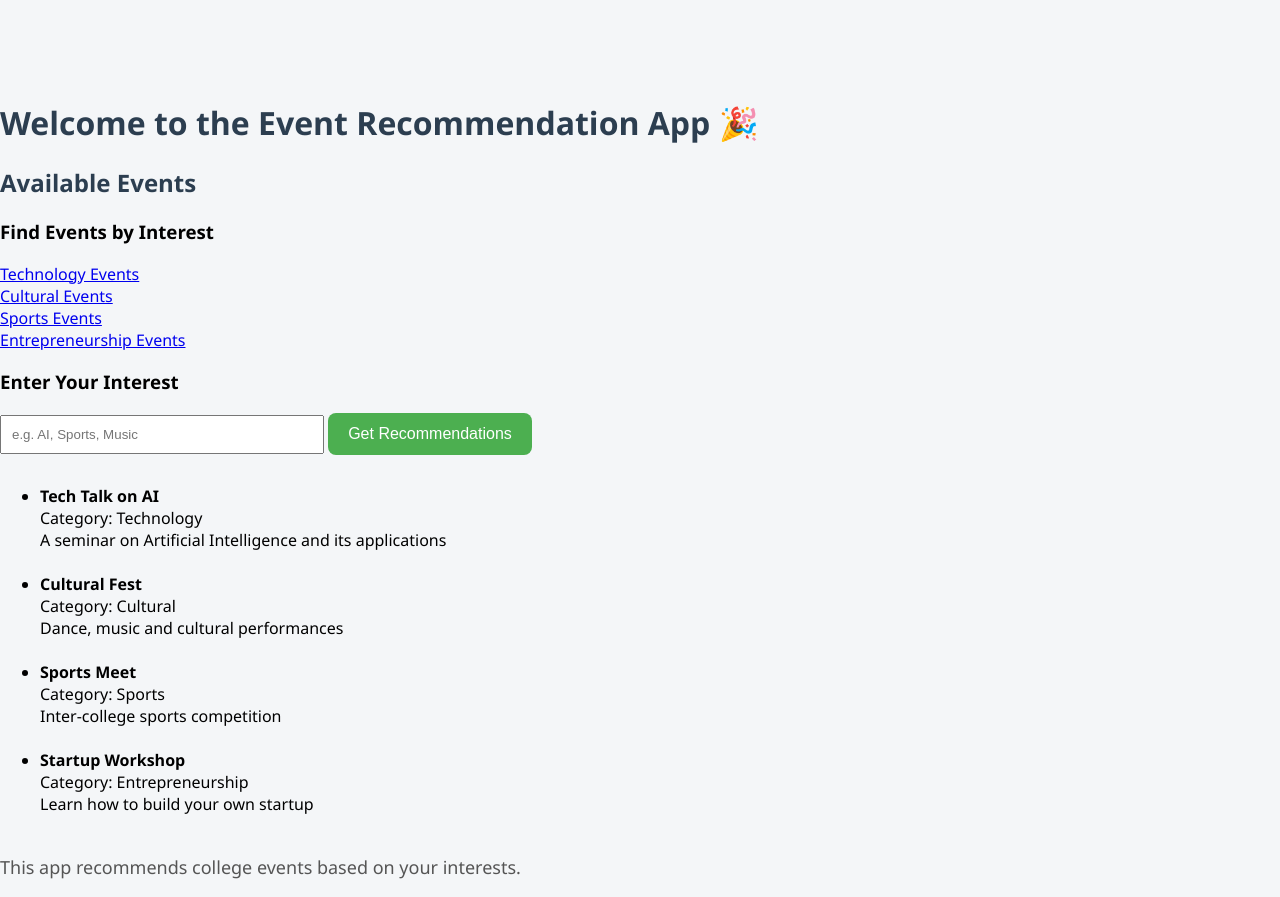
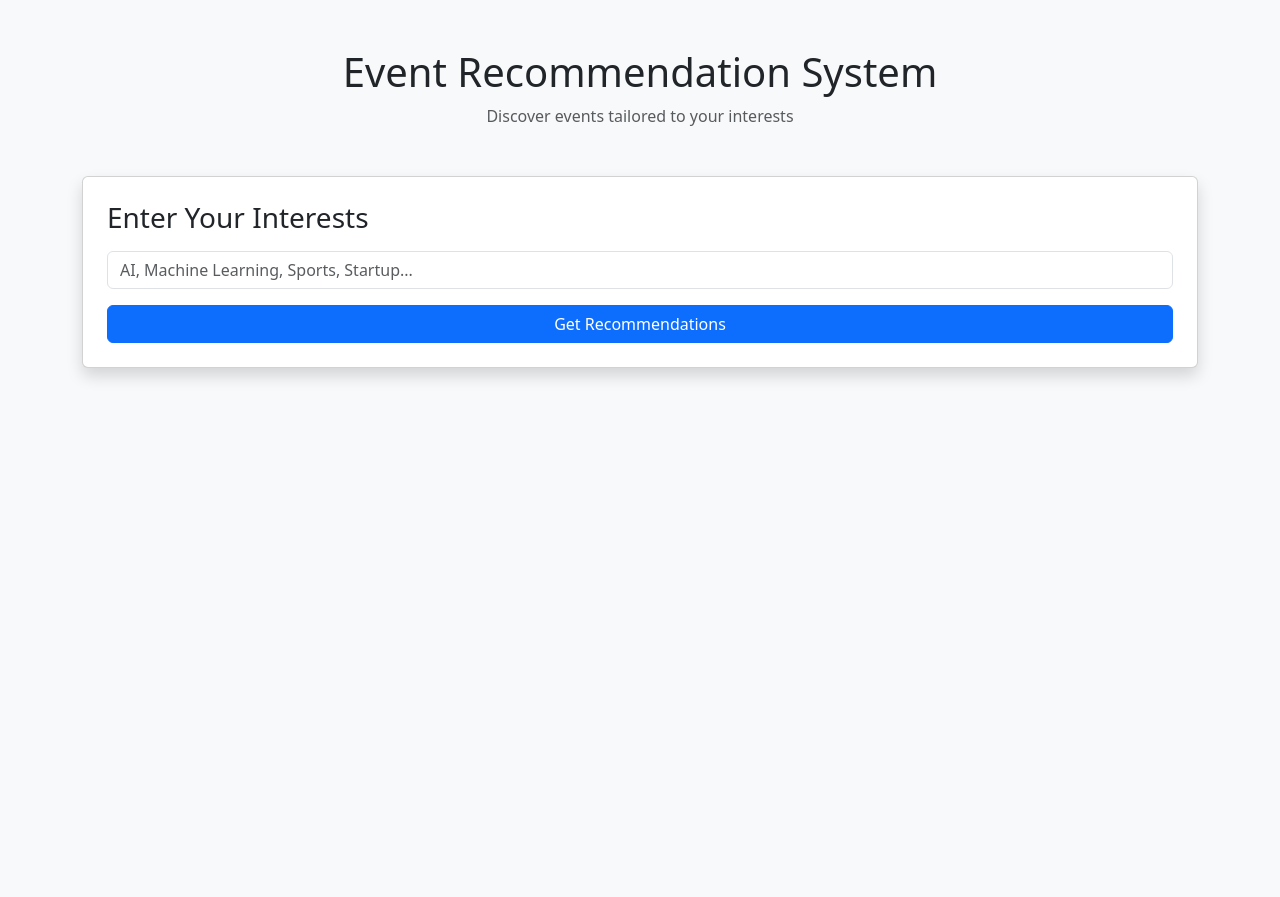
Before and after one commit to anshupriya11929/event-recommendation-system, a Flask app: page / in a window 1280 px wide. After the commit the page ends 379 px from the top, so only its background shows below. Run offline with Flask 3, Linux system fonts and the light colour scheme; parts of the project's set-up code (start-up, migrations or seed data) failed here and were passed over.

Commit message:
Changes made to the ui to make a more clean interface

```diff
--- /dev/null
+++ b/nltk_setup.py
@@ -0,0 +1,5 @@
+import nltk
+
+nltk.download("stopwords")
+nltk.download("wordnet")
+nltk.download("omw-1.4")
--- a/templates/home.html
+++ b/templates/home.html
@@ -1,40 +1,46 @@
 <!DOCTYPE html>
 <html>
 <head>
-    <title>Event Recommendation App</title>
-    <link rel="stylesheet" href="{{ url_for('static', filename='style.css') }}">
+    <title>Event Recommendation System</title>
 
+    <link href="https://cdn.jsdelivr.net/npm/bootstrap@5.3.8/dist/css/bootstrap.min.css" rel="stylesheet">
 </head>
-<body>
-    <div class="container">
-    <!-- your content -->
+<body class="bg-light">
+
+<div class="container mt-5">
+
+    <div class="text-center mb-5">
+        <h1> Event Recommendation System</h1>
+        <p class="text-muted">
+            Discover events tailored to your interests
+        </p>
+    </div>
+
+    <div class="card shadow p-4">
+
+        <h3 class="mb-3">
+            Enter Your Interests
+        </h3>
+
+        <form action="/recommend" method="POST">
+
+            <input
+                type="text"
+                class="form-control mb-3"
+                name="interest"
+                placeholder="AI, Machine Learning, Sports, Startup..."
+                required
+            >
+
+            <button class="btn btn-primary w-100">
+                Get Recommendations
+            </button>
+
+        </form>
+
+    </div>
+
 </div>
 
-    <h1>Welcome to the Event Recommendation App 🎉</h1>
-    <h2>Available Events</h2>
-    <h3>Find Events by Interest</h3>
-
-<a href="/recommend/Technology">Technology Events</a><br>
-<a href="/recommend/Cultural">Cultural Events</a><br>
-<a href="/recommend/Sports">Sports Events</a><br>
-<a href="/recommend/Entrepreneurship">Entrepreneurship Events</a>
-    <h3>Enter Your Interest</h3>
-
-<form action="/recommend" method="POST">
-    <input type="text" name="interest" placeholder="e.g. AI, Sports, Music" required>
-    <button type="submit">Get Recommendations</button>
-</form>
-
-<ul>
-  {% for event in events %}
-    <li>
-      <strong>{{ event.name }}</strong> <br>
-      Category: {{ event.category }} <br>
-      {{ event.description }}
-    </li>
-    <br>
-  {% endfor %}
-</ul>
-    <p>This app recommends college events based on your interests.</p>
 </body>
 </html>
```
Also changed, not shown: nlp_utils.py (added, +22 -0 lines), recommendation.py (+6 -2 lines), templates/recommend.html (+61 -13 lines).
